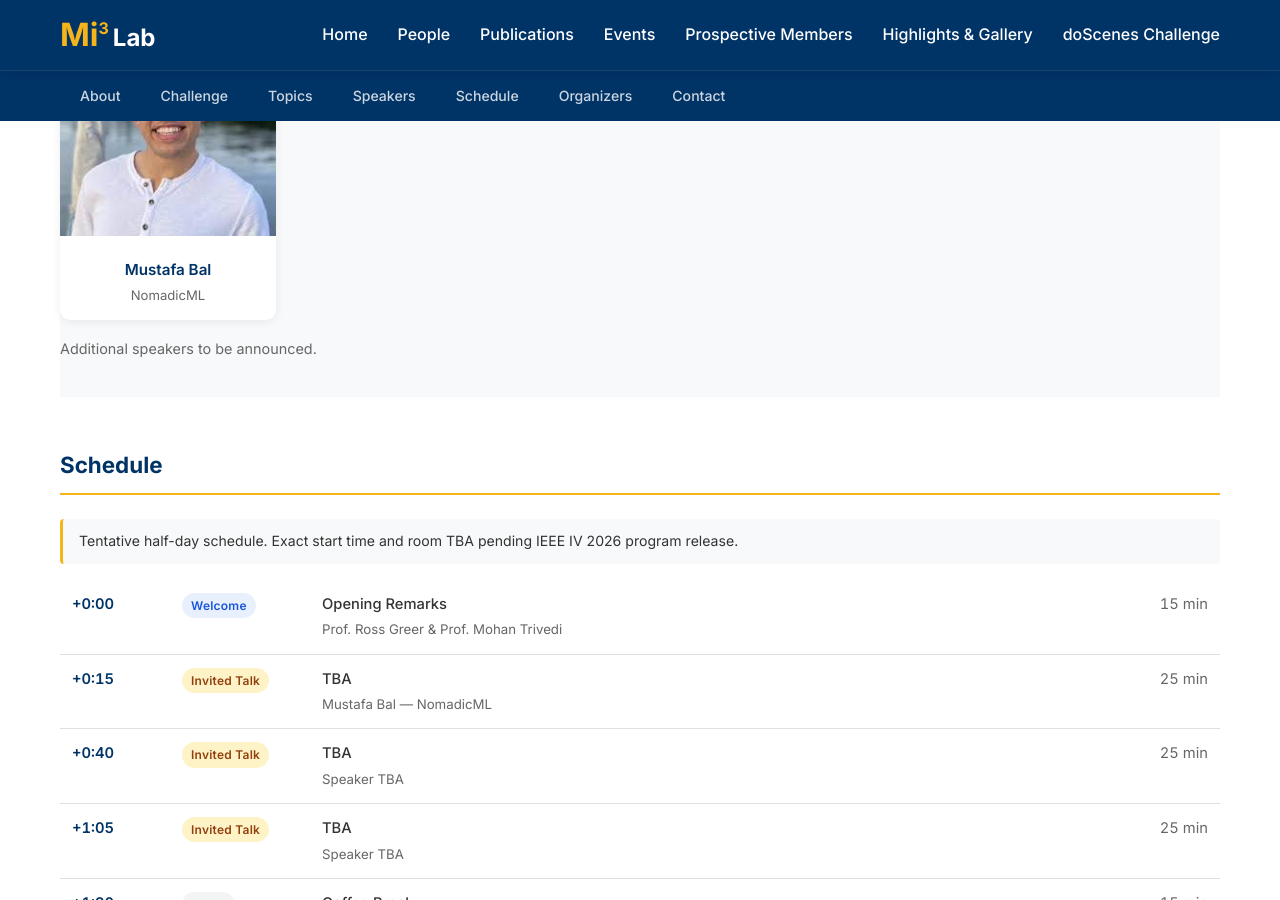
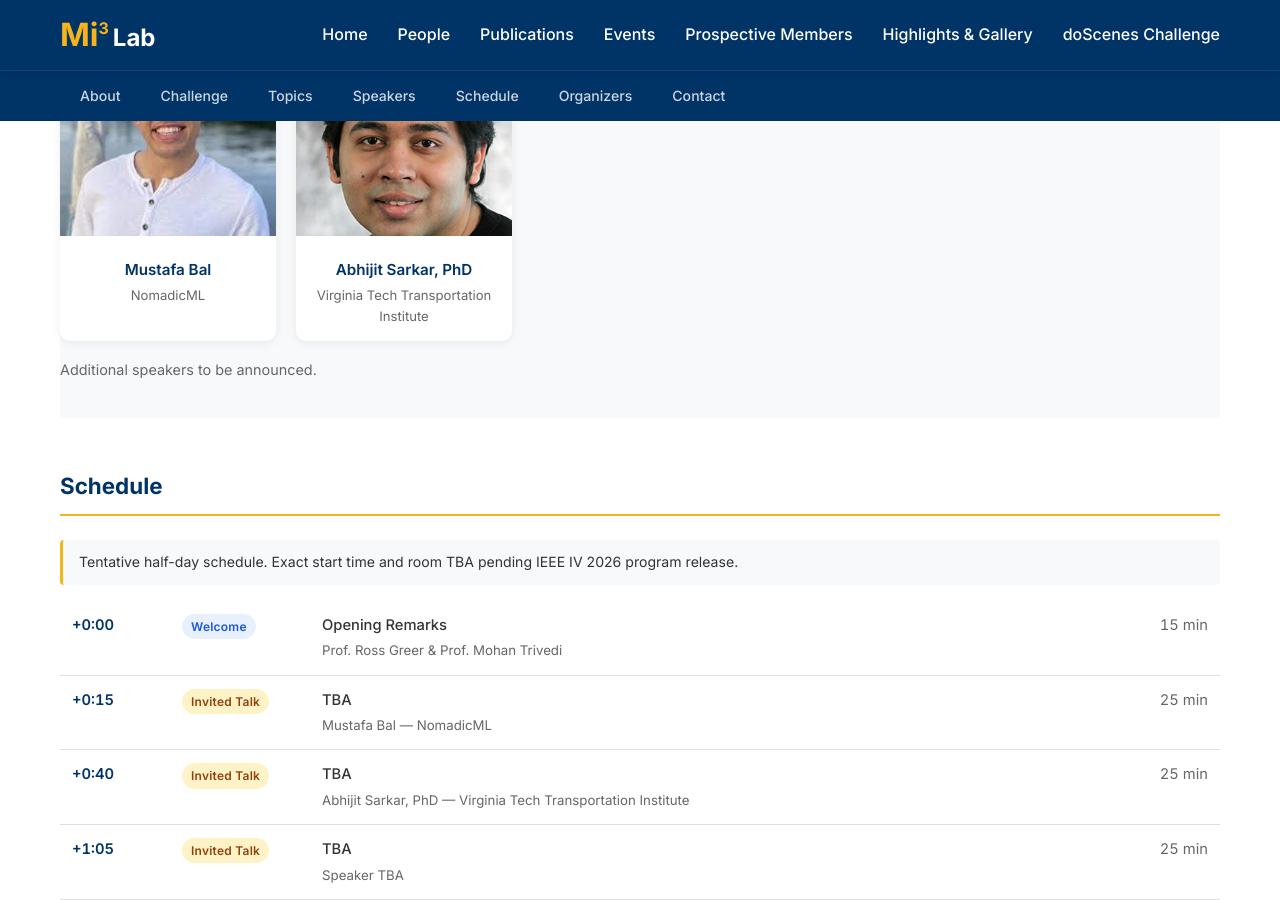
Before and after one commit to Mi3-Lab/mi3-lab.github.io, a Jekyll site: the page built from vl-iiv-2026.html, in a window 1280 px wide and 900 px high, scrolled down 1748 px. Built offline with Jekyll 4.4.1, drawn with Linux system fonts in a browser that asks for light colours.

Commit message:
Add Abhijit Sarkar as keynote speaker to VL-IIV 2026 workshop
Co-Authored-By: Claude Sonnet 4.6 <noreply@anthropic.com>

```diff
--- a/vl-iiv-2026.html
+++ b/vl-iiv-2026.html
@@ -329,6 +329,13 @@ title: VL-IIV 2026 Workshop
           <div class="speaker-org">NomadicML</div>
         </div>
       </div>
+      <div class="speaker-card">
+        <img src="/assets/images/people/abhijit_sarkar.jpg" alt="Abhijit Sarkar">
+        <div class="speaker-card-info">
+          <div class="speaker-name">Abhijit Sarkar, PhD</div>
+          <div class="speaker-org">Virginia Tech Transportation Institute</div>
+        </div>
+      </div>
     </div>
     <p style="color: var(--text-light); font-size: 0.9rem;">Additional speakers to be announced.</p>
   </section>
@@ -361,7 +368,7 @@ title: VL-IIV 2026 Workshop
           <td class="schedule-type"><span class="schedule-badge badge-talk">Invited Talk</span></td>
           <td>
             <div class="schedule-title">TBA</div>
-            <div class="schedule-speaker">Speaker TBA</div>
+            <div class="schedule-speaker">Abhijit Sarkar, PhD &mdash; Virginia Tech Transportation Institute</div>
           </td>
           <td class="schedule-time" style="text-align:right; color: var(--text-light); font-weight:400;">25 min</td>
         </tr>
```
Also changed, not shown: assets/images/people/abhijit_sarkar.jpg (added).
